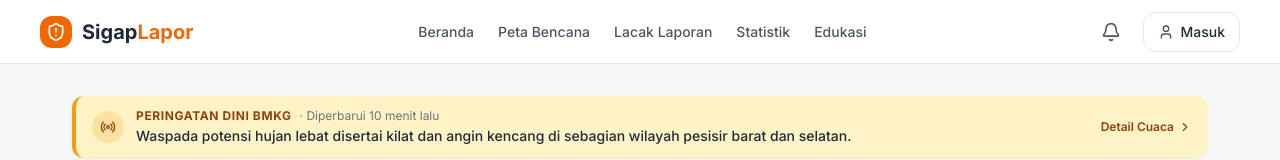
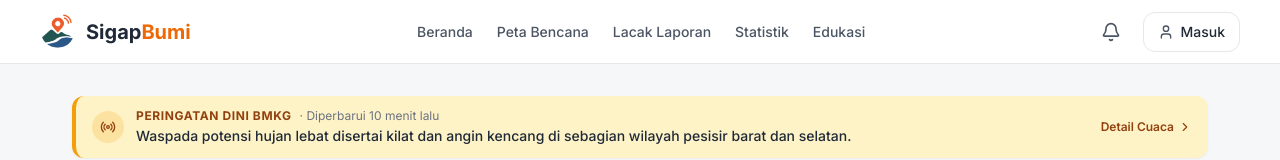
Before and after one commit to Xoltvez/SigapBumi, a Next.js app: page / in a window 1280 px wide. Shown: the top 160 px of the page. Built offline with nearby package versions, Linux system fonts and the light colour scheme.

Commit message:
style: pasang logo resmi SigapBumi dan perbarui title website

```diff
--- a/src/app/layout.tsx
+++ b/src/app/layout.tsx
@@ -12,9 +12,13 @@ const inter = Inter({
 });
 
 export const metadata: Metadata = {
-  title: "SigapLapor - Website Pelaporan Bencana Terpadu",
+  title: "SigapBumi - Website Pelaporan Bencana Terpadu",
   description:
     "Platform pelaporan bencana berbasis masyarakat. Cepat, terverifikasi, dan transparan.",
+  icons: {
+    icon: "/logo_sigapbumi.png",
+    apple: "/logo_sigapbumi.png",
+  },
 };
 
 export default function RootLayout({
--- a/src/components/layout/Header.tsx
+++ b/src/components/layout/Header.tsx
@@ -1,6 +1,7 @@
 import React from "react";
 import Link from "next/link";
-import { ShieldAlert, Bell, User } from "lucide-react";
+import Image from "next/image";
+import { Bell, User } from "lucide-react";
 
 export function Header() {
   return (
@@ -9,13 +10,21 @@ export function Header() {
         {/* Brand Logo */}
         <Link
           href="/"
-          className="flex items-center gap-2.5 font-bold text-lg md:text-xl text-ink focus-visible:outline-primary"
+          className="flex items-center gap-2.5 font-bold text-lg md:text-xl text-ink focus-visible:outline-primary group"
         >
-          <div className="w-8 h-8 rounded-md bg-primary flex items-center justify-center text-white">
-            <ShieldAlert className="w-5 h-5" />
+          <div className="relative w-8 h-8 md:w-9 md:h-9 shrink-0 flex items-center justify-center">
+            <Image
+              src="/logo_sigapbumi.png"
+              alt="Logo SigapBumi"
+              width={36}
+              height={36}
+              style={{ width: "auto" }}
+              className="object-contain h-8 md:h-9 transition-transform group-hover:scale-105"
+              priority
+            />
           </div>
           <span>
-            Sigap<span className="text-primary">Lapor</span>
+            Sigap<span className="text-primary">Bumi</span>
           </span>
         </Link>
 
```
Also changed, not shown: public/logo_sigapbumi.png (added).
